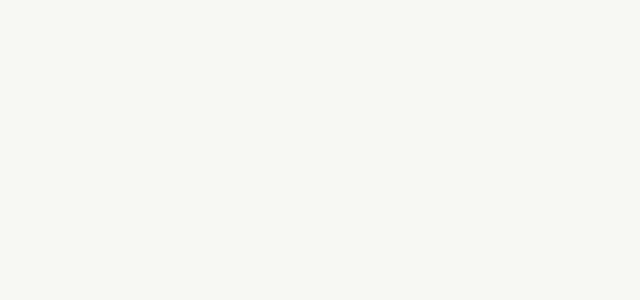
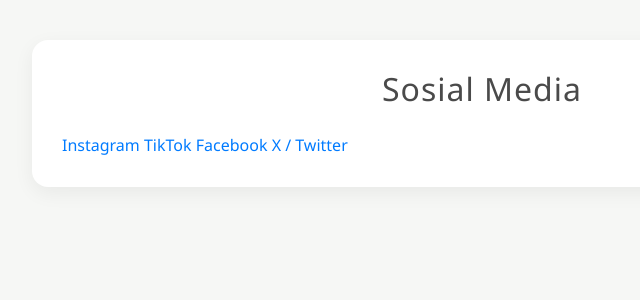
Before and after one commit to rosianatrimia-bot/django, a Django app: page /sosmed/ in a window 1280 px wide. Before the commit the part shown is empty. Shown: the top 300 px of the page, without its empty margins (158-798 px from the left). Run offline with Django 3.2, Linux system fonts and the light colour scheme; some libraries are stand-ins or nearby versions.

Commit message:
Refactor home.html to use blocks for title and contents

```diff
--- a/sosmed/templates/sosmed/home.html
+++ b/sosmed/templates/sosmed/home.html
@@ -1,25 +1,20 @@
 {% extends 'base.html' %}
 
-{% block content %}
-<div class="container text-center mt-5">
-    <h1>Sosial Media</h1>
+{% block title %}
+    {{ page_title }}
+{% endblock title %}
 
-    <div class="mt-4">
-        <a href="{% url 'sosmed:instagram' %}" class="btn btn-primary m-2">
-            Instagram
-        </a>
+{% block contents %}
 
-        <a href="{% url 'sosmed:tiktok' %}" class="btn btn-dark m-2">
-            TikTok
-        </a>
+<div class="container">
+    <h2>{{ page_title }}</h2>
 
-        <a href="{% url 'sosmed:facebook' %}" class="btn btn-info m-2">
-            Facebook
-        </a>
-
-        <a href="{% url 'sosmed:twitter' %}" class="btn btn-secondary m-2">
-            X / Twitter
-        </a>
+    <div class="menu-sosmed">
+        <a href="{% url 'sosmed:list' %}" class="menu-card">Instagram</a>
+        <a href="{% url 'sosmed:tiktok' %}" class="menu-card">TikTok</a>
+        <a href="{% url 'sosmed:facebook' %}" class="menu-card">Facebook</a>
+        <a href="{% url 'sosmed:twitter' %}" class="menu-card">X / Twitter</a>
     </div>
 </div>
-{% endblock %}
+
+{% endblock contents %}
```
